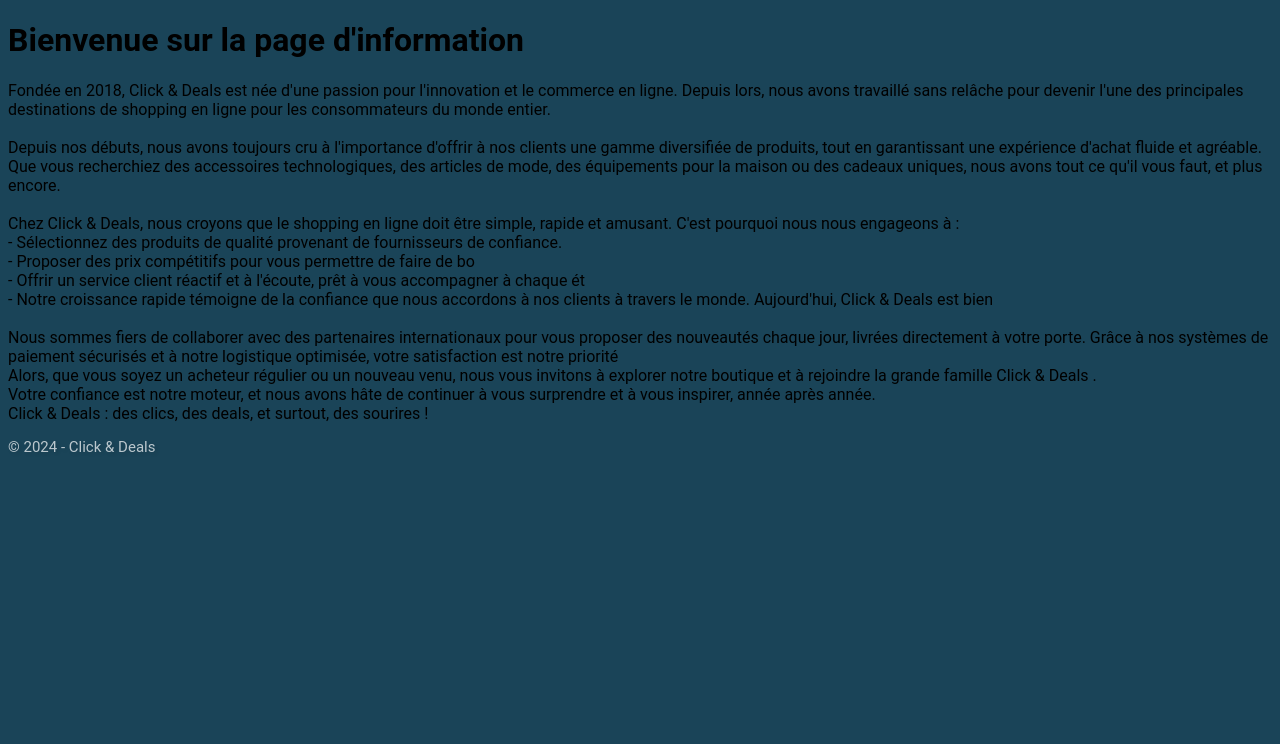
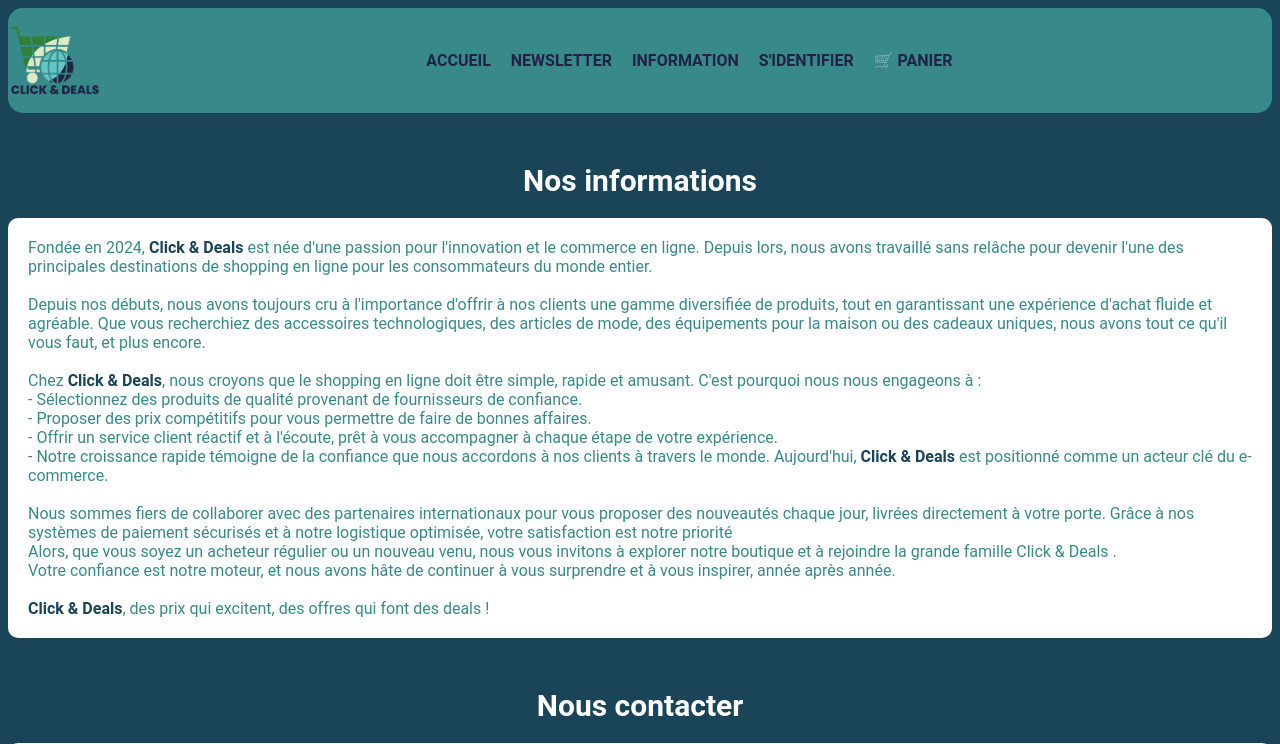
Before and after one commit to SyyeeIsNotAvailable/tp-web, a PHP site: page /html/information.html in a window 1280 px wide. Shown: the top 744 px of the page. Before the commit the page ends 452 px from the top, so only its background shows below. Run offline with PHP 8.4, Linux system fonts and the light colour scheme.

Commit message:
ajout d'un panier et finalisation de la page information

```diff
--- a/html/information.html
+++ b/html/information.html
@@ -10,30 +10,53 @@
 </head>
 <body>
     <header>
-        <h1>Bienvenue sur la page d'information</h1>
+        <nav>
+            <ul>
+                <li><img class=logo src="../images/logo-transparent-png.png" alt="logo" /></li>
+                <li><a href="../index.html">Accueil</a></li>
+                <li><a href="../html/newsletter.html">Newsletter</a></li>
+                <li><a href="../html/information.html">Information</a></li>
+                <li><a href="../html/identifictaion.html">S'identifier</a></li>
+                <li><a href="#cart-modal" id="panier-bouton">🛒 Panier</a>
+                    <div id="cart-modal">
+            <div class="cart-content">
+                <a href="#" class="close-modal">&times;</a>
+                <p>Votre panier est vide.</p>
+            </div></li>
+            </ul>
+        </nav>
+
     </header>
     <main>
-        <section>
-            Fondée en 2018, Click & Deals est née d'une passion pour l'innovation et le commerce en ligne. Depuis lors, nous avons travaillé sans relâche pour devenir l'une des principales destinations de shopping en ligne pour les consommateurs du monde entier.
+        <h1 id="titre-info">Nos informations</h1>
+        <section class="text-info">
+            Fondée en 2024, <strong>Click & Deals</strong> est née d'une passion pour l'innovation et le commerce en ligne. Depuis lors, nous avons travaillé sans relâche pour devenir l'une des principales destinations de shopping en ligne pour les consommateurs du monde entier.
             </br></br>
             Depuis nos débuts, nous avons toujours cru à l'importance d'offrir à nos clients une gamme diversifiée de produits, tout en garantissant une expérience d'achat fluide et agréable. Que vous recherchiez des accessoires technologiques, des articles de mode, des équipements pour la maison ou des cadeaux uniques, nous avons tout ce qu'il vous faut, et plus encore.
             </br></br>
-            Chez Click & Deals, nous croyons que le shopping en ligne doit être simple, rapide et amusant. C'est pourquoi nous nous engageons à :</br>
+            Chez <strong> Click & Deals</strong>, nous croyons que le shopping en ligne doit être simple, rapide et amusant. C'est pourquoi nous nous engageons à :</br>
 
             - Sélectionnez des produits de qualité provenant de fournisseurs de confiance.</br>
-            - Proposer des prix compétitifs pour vous permettre de faire de bo</br>
-            - Offrir un service client réactif et à l'écoute, prêt à vous accompagner à chaque ét</br>
-            - Notre croissance rapide témoigne de la confiance que nous accordons à nos clients à travers le monde. Aujourd'hui, Click & Deals est bien
+            - Proposer des prix compétitifs pour vous permettre de faire de bonnes affaires.</br>
+            - Offrir un service client réactif et à l'écoute, prêt à vous accompagner à chaque étape de votre expérience.</br>
+            - Notre croissance rapide témoigne de la confiance que nous accordons à nos clients à travers le monde. Aujourd'hui, <strong>Click & Deals</strong> est positionné comme un acteur clé du e-commerce.
             </br></br>
             Nous sommes fiers de collaborer avec des partenaires internationaux pour vous proposer des nouveautés chaque jour, livrées directement à votre porte. Grâce à nos systèmes de paiement sécurisés et à notre logistique optimisée, votre satisfaction est notre priorité
             </br>
             Alors, que vous soyez un acheteur régulier ou un nouveau venu, nous vous invitons à explorer notre boutique et à rejoindre la grande famille Click & Deals .
             </br>
             Votre confiance est notre moteur, et nous avons hâte de continuer à vous surprendre et à vous inspirer, année après année.
-            </br>
-            Click & Deals : des clics, des deals, et surtout, des sourires !
-
-
+            </br></br>
+            <strong>Click & Deals</strong>, des prix qui excitent, des offres qui font des deals !
+        </section>
+        <h1 id="titre-info">Nous contacter</h1>
+        <section class="text-info2">
+            <source><iframe src="https://www.google.com/maps/embed?pb=!1m18!1m12!1m3!1d6794.446492310675!2d3.046185477119046!3d50.634207474115236!2m3!1f0!2f0!3f0!3m2!1i1024!2i768!4f13.1!3m3!1m2!1s0x47c2d578da129f7d%3A0xd134d73fb7f4c699!2sJunia%20ISEN%20Lille!5e1!3m2!1sfr!2sfr!4v1732876524806!5m2!1sfr!2sfr"></iframe></source>
+            <div>
+                <p>Adresse : 41 Boulevard Vauban, 59000 Lille</p>
+                <p>Service-client@Click&Deals.com</p>
+                <p>+33 06 01 02 03 04</p>
+            </div>
         </section>
     </main>
     <footer>
--- a/style.css
+++ b/style.css
@@ -35,7 +35,6 @@ nav {
     text-align: center;
     border-radius: 15px;
     display: sticky;
-
 }
 
     nav a {
@@ -49,7 +48,7 @@ nav {
         list-style-type: none;
         padding-left: 0;
         display: grid;
-        grid-template-columns: 1fr 2fr 2fr 1fr;
+        grid-template-columns: 1fr auto auto auto auto 1fr;
         gap: 20px; /* espace entre les éléments de la liste */
     }
 
@@ -59,12 +58,15 @@ nav {
         }
 
 ul li:nth-child(2) { /* 2ème élément de la liste je le place à droite pour qu'il colle le 3 éléments*/
-    justify-content: right;
+    justify-content: flex-end;
 }
 
+
+
 ul li:nth-child(4) { /* 2ème élément de la liste je le place à droite pour qu'il colle le 3 éléments*/
-    justify-content: right;
+    justify-content: left;
 }
+
 
 nav a:hover {
     color: white;
@@ -512,3 +514,111 @@ footer p {
     height: 50px;
     width: 50px;
 }
+
+#titre-info {
+    color: white;
+    font-size: 30px;
+    text-align: center;
+    margin-top: 50px;
+
+}
+
+#cart-button {
+    font-size: 16px;
+    color: white;
+    border: none;
+    border-radius: 5px;
+    cursor: pointer;
+    text-decoration: none;
+    transition: background-color 0.3s ease;
+}
+
+
+/* Style pour la fenêtre modale */
+#cart-modal {
+    position: fixed;
+    top: 0;
+    left: 0;
+    width: 100%;
+    height: 100%;
+    background-color: rgba(0, 0, 0, 0.5);
+    display: flex;
+    justify-content: center;
+    align-items: center;
+    opacity: 0;
+    visibility: hidden;
+    transition: opacity 0.3s ease, visibility 0.3s ease;
+}
+
+#cart-modal:target {
+    opacity: 1;
+    visibility: visible;
+}
+
+/* Contenu de la modale */
+.cart-content {
+    background: white;
+    padding: 20px;
+    border-radius: 10px;
+    text-align: center;
+    box-shadow: 0 5px 15px rgba(0, 0, 0, 0.3);
+    position: relative;
+    width: 300px;
+}
+
+/* Bouton de fermeture */
+.close-modal {
+    position: absolute;
+    top: 10px;
+    right: 15px;
+    font-size: 20px;
+    color: #333;
+    text-decoration: none;
+    font-weight: bold;
+    cursor: pointer;
+}
+
+.close-modal:hover {
+    color: #ff0000;
+}
+
+.text-info {
+    background-color: white;
+    color: #388a8a;
+
+    padding: 20px;
+    border-radius: 10px;
+}
+.text-info strong {
+    color: #1a4458;
+}
+
+.text-info2 {
+    background-color: white;
+    color: #388a8a;
+
+    padding: 20px;
+    border-radius: 10px;
+}
+
+.text-info2 {
+    display: flex;
+    justify-content: space-between;
+    align-items: center;
+    gap: 20px;
+    margin: 20px 0;
+}
+
+.text-info2 iframe {
+    flex: 1;
+    max-width: 1600px;
+    height: 300px;
+    border: 0;
+}
+
+.text-info2 p {
+    flex: 1;
+    max-width: 500px;
+    font-size: 16px;
+    color: #388a8a;
+}
```
Also changed, not shown: html/article1.html (+7 -0 lines), html/article2.html (+7 -0 lines), html/article3.html (+7 -0 lines), html/article4.html (+7 -0 lines), html/article5.html (+7 -0 lines), html/article6.html (+7 -0 lines), html/article7.html (+7 -0 lines), html/article8.html (+7 -0 lines), html/article9.html (+7 -0 lines), index.html (+10 -2 lines).
